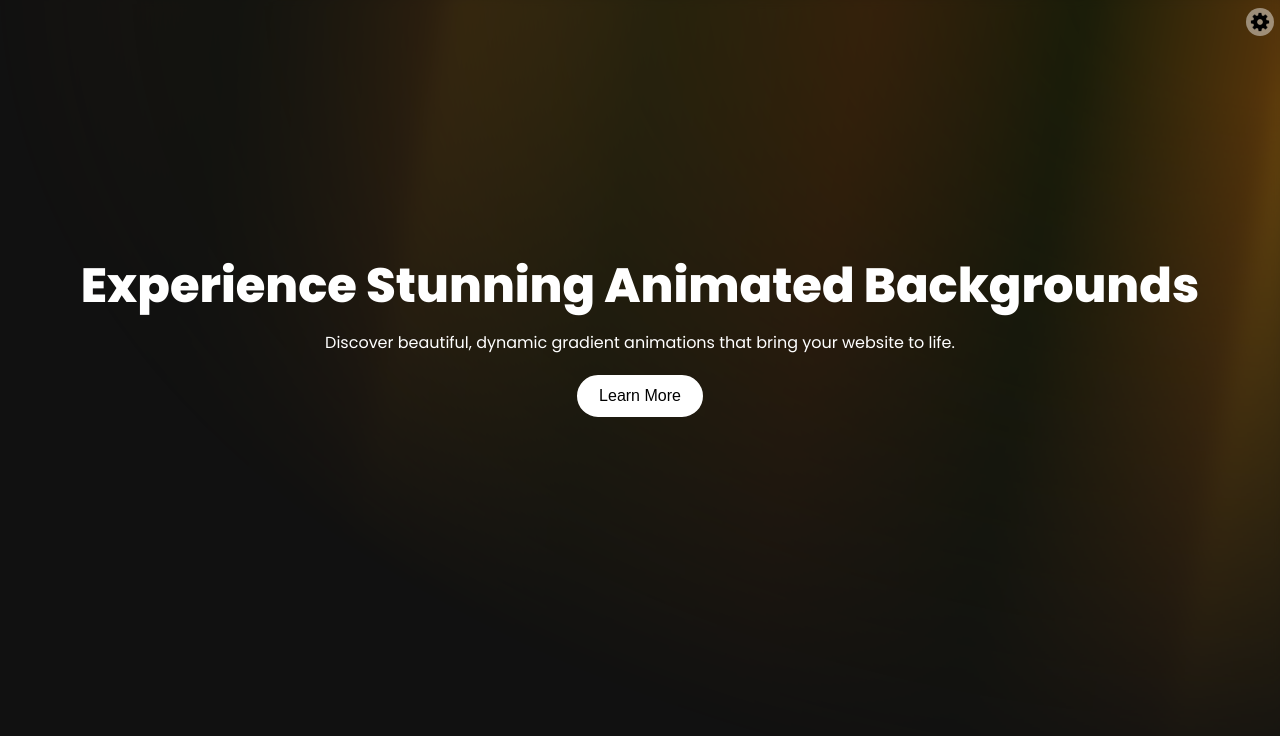
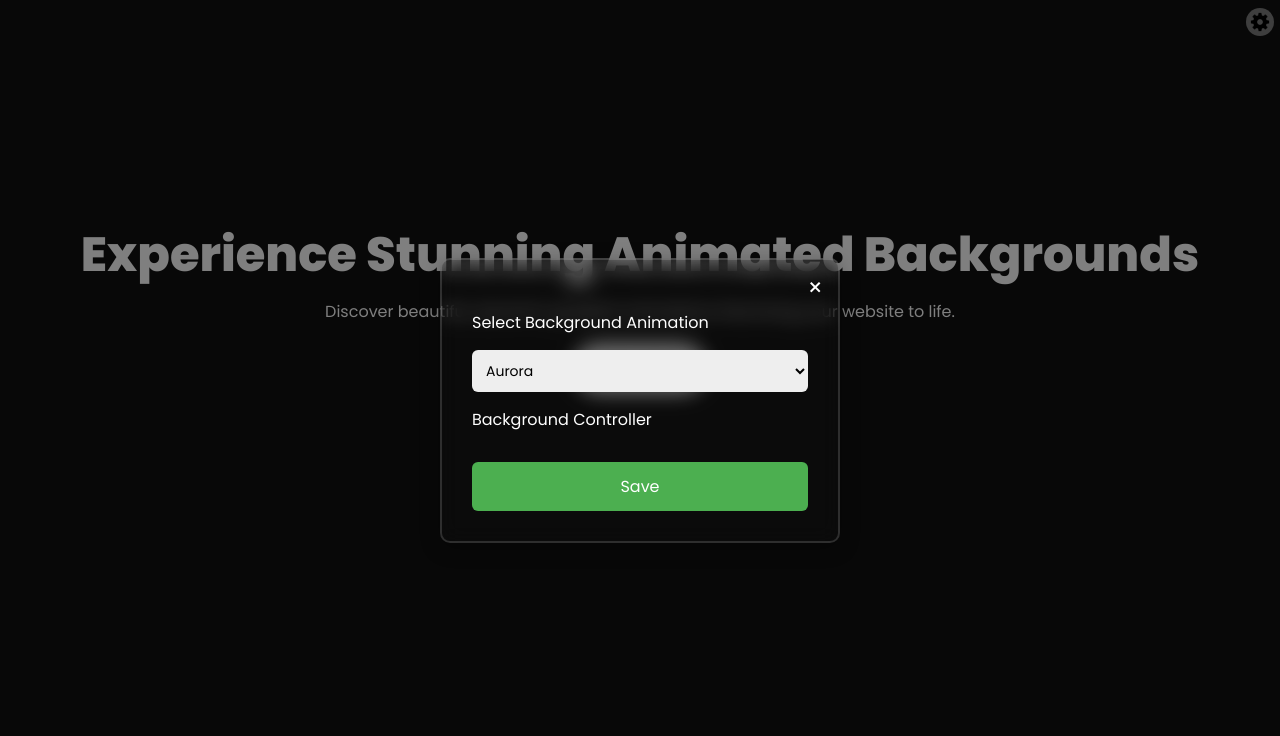
Before and after one commit to wdNaimur/dynamic-hero-section, a plain HTML site: page index.html in a window 1280 px wide. Drawn offline with Linux system fonts and the light colour scheme.

Commit message:
feat(animation): add settings button functionality for dynamic aurora animation

```diff
--- a/index.html
+++ b/index.html
@@ -14,9 +14,9 @@
   </head>
   <body>
     <section class="hero-hight">
-      <div id="hero-container" class="aurora-container">
-        <div id="hero-bg" class="aurora-bg">
-          <div id="background" class="aurora-layer"></div>
+      <div id="hero-container">
+        <div id="hero-bg">
+          <div id="animation"></div>
         </div>
         <div class="hero-content content">
           <h1>Experience Stunning Animated Backgrounds</h1>
@@ -29,9 +29,57 @@
       </div>
     </section>
     <div class="controller">
-      <button class="setting-btn">
+      <button class="setting-btn" id="openModalBtn">
         <img class="setting-icon" src="./setting.png" alt="setting icon" />
       </button>
     </div>
+
+    <!-- Modal -->
+    <div class="modal" id="settingsModal">
+      <div class="modal-content">
+        <span class="close-btn" id="closeModalBtn">&times;</span>
+
+        <form class="settings-form">
+          <!-- START hero content -->
+          <!-- <p>Update Hero Content</p>
+          <input
+            type="text"
+            id="heading"
+            name="heading"
+            placeholder="Enter heading"
+            default="Experience Stunning Animated Backgrounds"
+          />
+
+          <textarea
+            id="paragraph"
+            name="paragraph"
+            placeholder="Enter paragraph"
+            default="Discover beautiful, dynamic gradient animations that bring your website to life."
+          ></textarea>
+          <input
+            type="text"
+            name="button-text"
+            default="Learn More"
+            placeholder="Enter button text"
+          />
+          <input
+            type="text"
+            name="button-link"
+            default="/get-started"
+            placeholder="Enter button link"
+          /> -->
+          <!-- END hero content -->
+          <p>Select Background Animation</p>
+          <select id="animation" name="animation">
+            <option value="aurora">Aurora</option>
+            <option value="none">none</option>
+          </select>
+          <p>Background Controller</p>
+          <div id="background-controller"></div>
+          <button type="submit" class="save-btn">Save</button>
+        </form>
+      </div>
+    </div>
   </body>
+  <script src="script.js"></script>
 </html>
--- /dev/null
+++ b/script.js
@@ -0,0 +1,61 @@
+const openModalBtn = document.getElementById("openModalBtn");
+const modal = document.getElementById("settingsModal");
+const closeModalBtn = document.getElementById("closeModalBtn");
+
+openModalBtn.addEventListener("click", () => {
+  modal.style.display = "flex";
+});
+
+closeModalBtn.addEventListener("click", () => {
+  modal.style.display = "none";
+});
+
+window.addEventListener("click", (e) => {
+  if (e.target === modal) {
+    modal.style.display = "none";
+  }
+});
+
+// GET FORM VALUE
+const form = document.querySelector(".settings-form");
+form.addEventListener("submit", (e) => {
+  e.preventDefault();
+  const formData = new FormData(form);
+  const data = Object.fromEntries(formData);
+  console.log(data.animation);
+  modal.style.display = "none";
+
+  // SET ANIMATION
+  const animation = document.getElementById("animation");
+  animation.classList.forEach((cls) => {
+    if (cls.startsWith("animation")) {
+      animation.classList.remove(cls);
+    }
+  });
+  animation.classList.add(`animation-${data.animation}`);
+});
+
+// const backgoundSvg = (
+//   <svg viewBox="0 0 696 316">
+//     <defs>
+//       <linearGradient id="linearGradient" x1="0%" y1="0%" x2="100%" y2="100%">
+//         <stop offset="0%" stop-color="#18CCFC" stop-opacity="0" />
+//         <stop offset="50%" stop-color="#6344F5" />
+//         <stop offset="100%" stop-color="#AE48FF" stop-opacity="0" />
+//       </linearGradient>
+//     </defs>
+
+//     <path
+//       class="beam"
+//       d="M-380 -189C-380 -189 -312 216 152 343C616 470 684 875 684 875"
+//     />
+//     <path
+//       class="beam"
+//       d="M-373 -197C-373 -197 -305 208 159 335C623 462 691 867 691 867"
+//     />
+//     <path
+//       class="beam"
+//       d="M-366 -205C-366 -205 -298 200 166 327C630 454 698 859 698 859"
+//     />
+//   </svg>
+// );
--- a/style.css
+++ b/style.css
@@ -1,3 +1,10 @@
+/* static styles */
+* {
+  margin: 0;
+  padding: 0;
+  box-sizing: border-box;
+  font-family: "Poppins", sans-serif;
+}
 body {
   margin: 0;
   display: flex;
@@ -5,7 +12,6 @@ body {
   justify-content: center;
   background: #111; /* fallback dark background */
   color: #fff;
-  font-family: "Poppins", sans-serif;
   overflow: hidden;
 }
 .hero-btn {
@@ -17,7 +23,7 @@ body {
   text-decoration: none;
   display: inline-block;
   font-size: 16px;
-  margin: 4px 2px;
+  margin: 20px 2px;
   cursor: pointer;
   border-radius: 999px;
   transition: all 0.3s ease;
@@ -31,12 +37,13 @@ body {
   color: #fff;
   border: #fff solid 2px;
 }
+/* will do it dynamic  */
 .hero-hight {
   height: 100vh;
   width: 100vw;
 }
 
-.aurora-container {
+#hero-container {
   position: relative;
   width: 100%;
   height: 100%;
@@ -45,13 +52,13 @@ body {
   justify-content: center;
 }
 
-.aurora-bg {
+#hero-bg {
   position: absolute;
   inset: 0;
   overflow: hidden;
 }
-
-.aurora-layer {
+/* aurora animation  */
+.animation-aurora {
   position: absolute;
   inset: -20px;
   pointer-events: none;
@@ -132,3 +139,79 @@ body {
   width: 20px;
   height: 20px;
 }
+
+/* Modal  */
+/* Modal Overlay */
+.modal {
+  display: none; /* Hidden by default */
+  position: fixed;
+  top: 0;
+  left: 0;
+  width: 100%;
+  height: 100%;
+  background: rgba(0, 0, 0, 0.5);
+  display: flex;
+  justify-content: center;
+  align-items: center;
+  z-index: 1000;
+}
+
+/* Modal Box */
+.modal-content {
+  padding: 30px;
+  border-radius: 10px;
+  background: rgba(46, 46, 46, 0.1);
+  backdrop-filter: blur(10px);
+  width: 400px;
+  max-width: 90%;
+  position: relative;
+  box-shadow: 0 5px 20px rgba(0, 0, 0, 0.3);
+  border: 2px solid rgba(255, 255, 255, 0.15);
+}
+
+/* Close Button */
+.close-btn {
+  position: absolute;
+  top: 10px;
+  right: 15px;
+  font-size: 24px;
+  cursor: pointer;
+  color: #ffffff;
+}
+
+/* Form Elements */
+.settings-form {
+  display: flex;
+  flex-direction: column;
+  margin-top: 20px;
+  gap: 15px;
+}
+
+.settings-form input,
+.settings-form textarea,
+.settings-form select {
+  padding: 10px;
+  border-radius: 6px;
+  border: none;
+  background-color: #eeeeee;
+  font-size: 14px;
+}
+
+.settings-form textarea {
+  resize: vertical;
+  min-height: 60px;
+}
+
+.save-btn {
+  background-color: #4caf50;
+  color: white;
+  border: none;
+  padding: 12px;
+  border-radius: 6px;
+  cursor: pointer;
+  font-size: 16px;
+}
+
+.save-btn:hover {
+  background-color: #45a049;
+}
```
